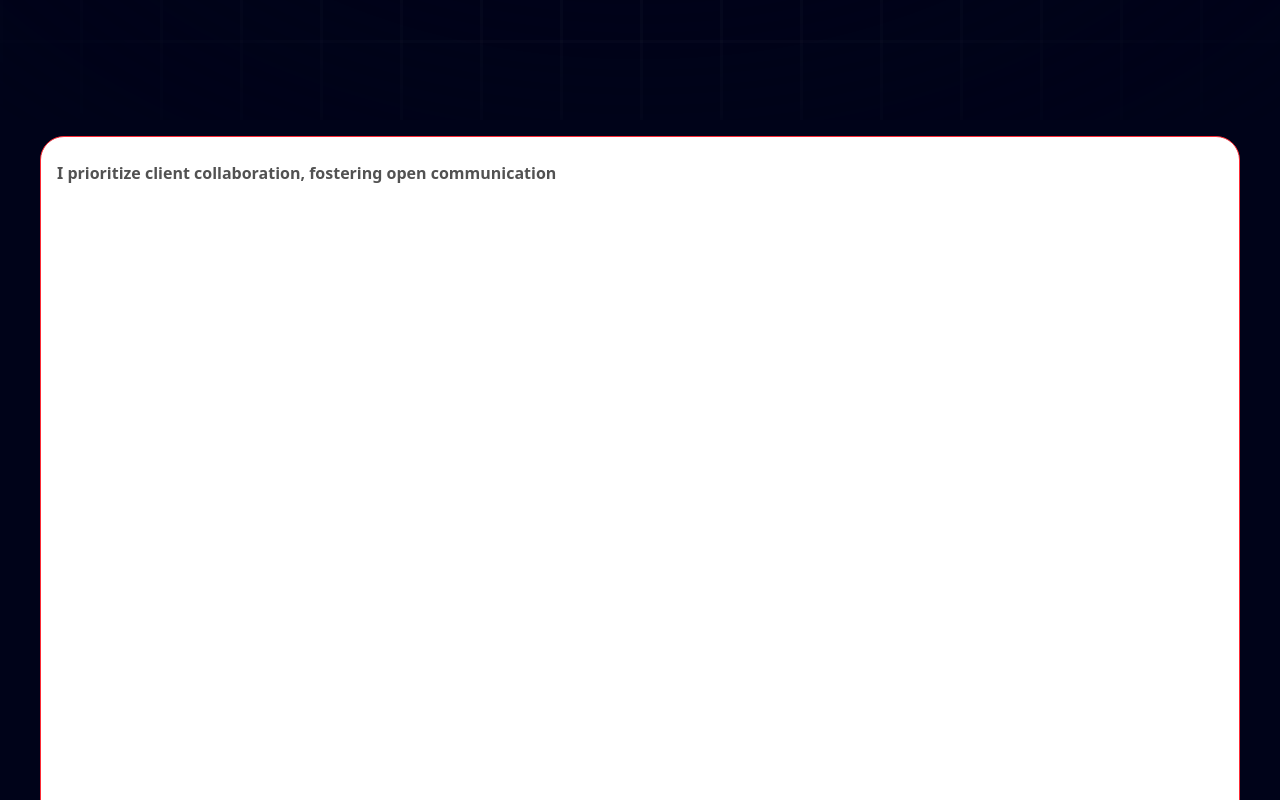
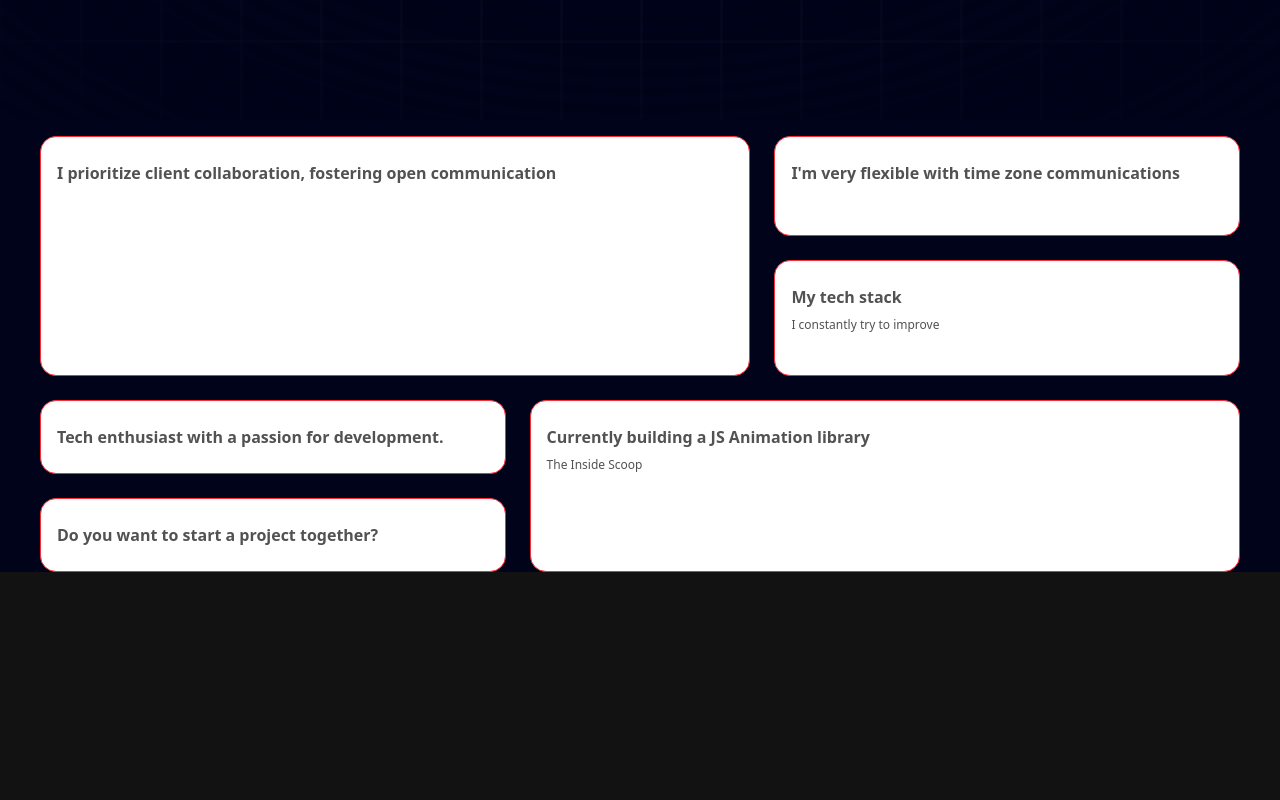
Before and after one commit to NehitPahuja/mini-portfolio, a Next.js app: page / in a window 1280 px wide. Shown: the part 680-1480 px from the top of the page. After the commit the page ends 1252 px from the top, so only its background shows below. Built offline with nearby package versions, Linux system fonts and the light colour scheme.

Commit message:
seventh commit

```diff
--- a/components/ui/bento-grid.tsx
+++ b/components/ui/bento-grid.tsx
@@ -10,7 +10,7 @@ export const BentoGrid = ({
   return (
     <div
       className={cn(
-        "mx-auto grid max-w-7xl grid-cols-1 gap-4 md:auto-rows-[18rem] md:grid-cols-3",
+        "grid grid-cols-10 md:grid-cols-6 lg:grid-cols-5 md:grid-row-7 gap-8 lg:gap-6 mx-auto",
         className,
       )}
     >
@@ -37,7 +37,7 @@ export const BentoGridItem = ({
   return (
     <div
       className={cn(
-        "row-span-1 relative rounded-3xl group/bento hover:shadow-xl transition duration-200 shadow-input dark: shadow-none p-4 dark:bg-black dark:border-white/[0.2] bg-white border border-transparent justify-between flex flex-col space-y-4 border-red-500",
+        "row-span-1 relative rounded-2xl group/bento hover:shadow-xl transition duration-200 shadow-input dark: shadow-none p-4 dark:bg-black dark:border-white/[0.2] bg-white border border-transparent justify-between flex flex-col space-y-4 border-red-500",
         className,
       )}
     >
--- a/data/index.ts
+++ b/data/index.ts
@@ -10,7 +10,7 @@ export const gridItems = [
         id: 1,
         title: "I prioritize client collaboration, fostering open communication ",
         description: "",
-        className: "lg:col-span-3 md:col-span-6 md:row-span-4 lg:min-h-[60vh]",
+        className: "lg:col-span-3 md:col-span-6 md:row-span-4 lg:min-h-[30vh]",
         imgClassName: "w-full h-full",
         titleClassName: "justify-end",
         img: "/b1.svg",
```
